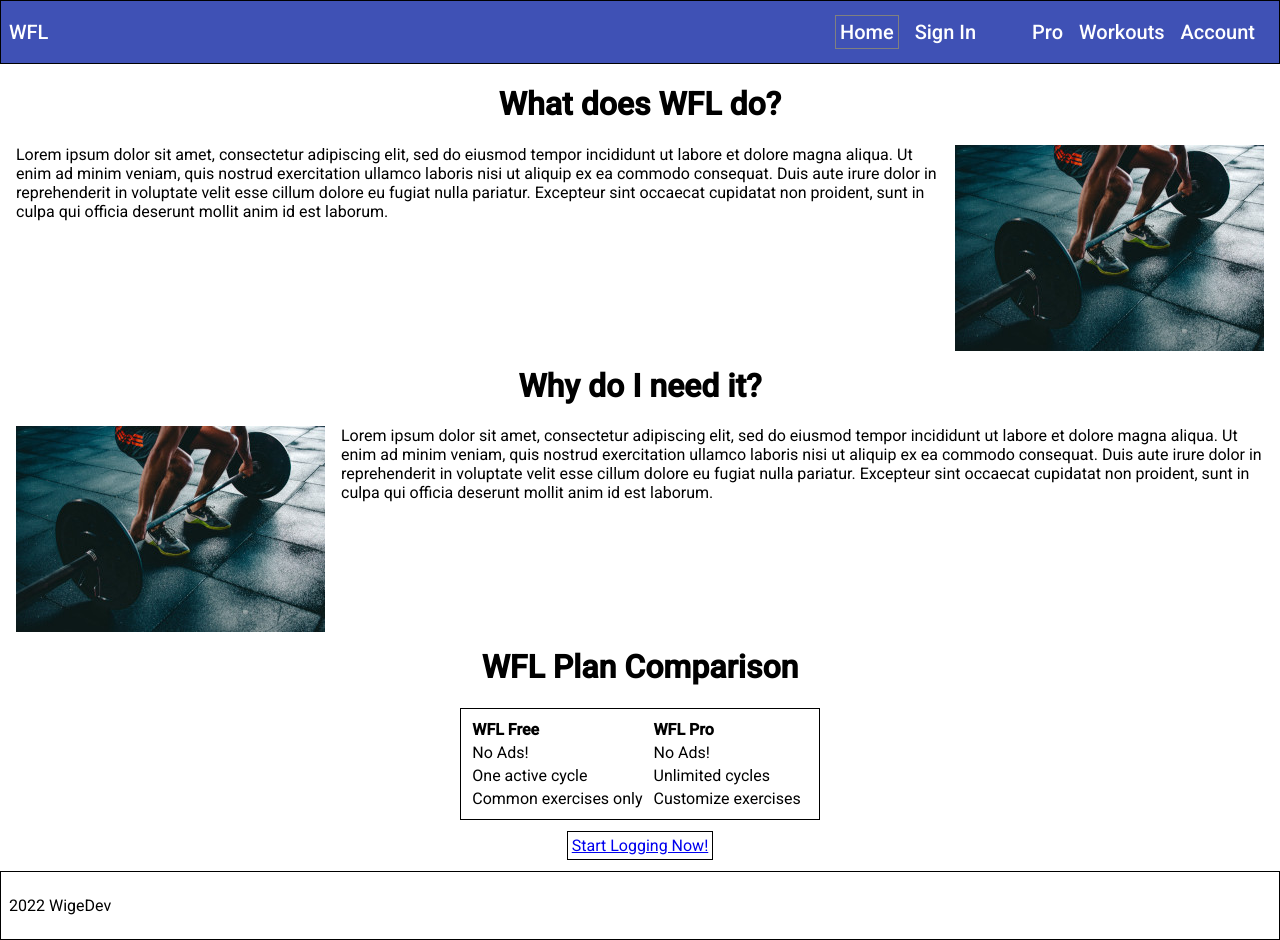
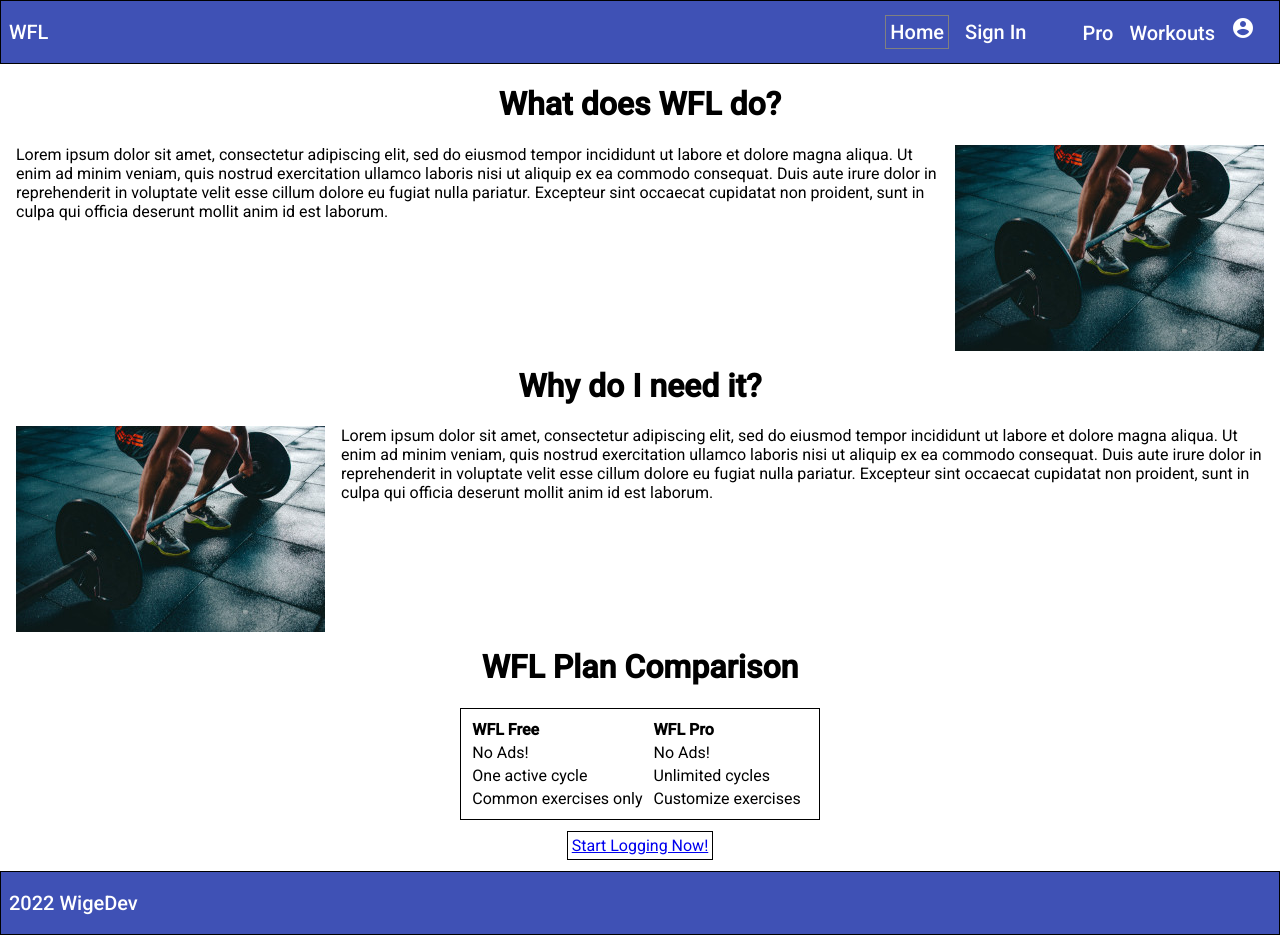
Before and after one commit to garywige/wigedev-fitness-log, an Angular app: page /home in a window 1280 px wide. Built offline with nearby package versions, Linux system fonts and the light colour scheme.

Commit message:
account icon and toolbar for footer

```diff
--- a/src/app/app.component.html
+++ b/src/app/app.component.html
@@ -8,7 +8,7 @@
   <ul class="navigation">
     <li><matButton routerLink="/pro" routerLinkActive="active">Pro</matButton></li>
     <li><matButton routerLink="/free" routerLinkActive="active">Workouts</matButton></li>
-    <li>Account</li>
+    <li><matButton routerLink="/account"><mat-icon>account_circle</mat-icon></matButton></li>
   </ul>
 </mat-toolbar>
 
@@ -16,6 +16,6 @@
   <router-outlet></router-outlet>
 </div>
 
-<div class="footer">
+<mat-toolbar class="footer" color="primary">
   <p>2022 WigeDev</p>
-</div>
+</mat-toolbar>
```
